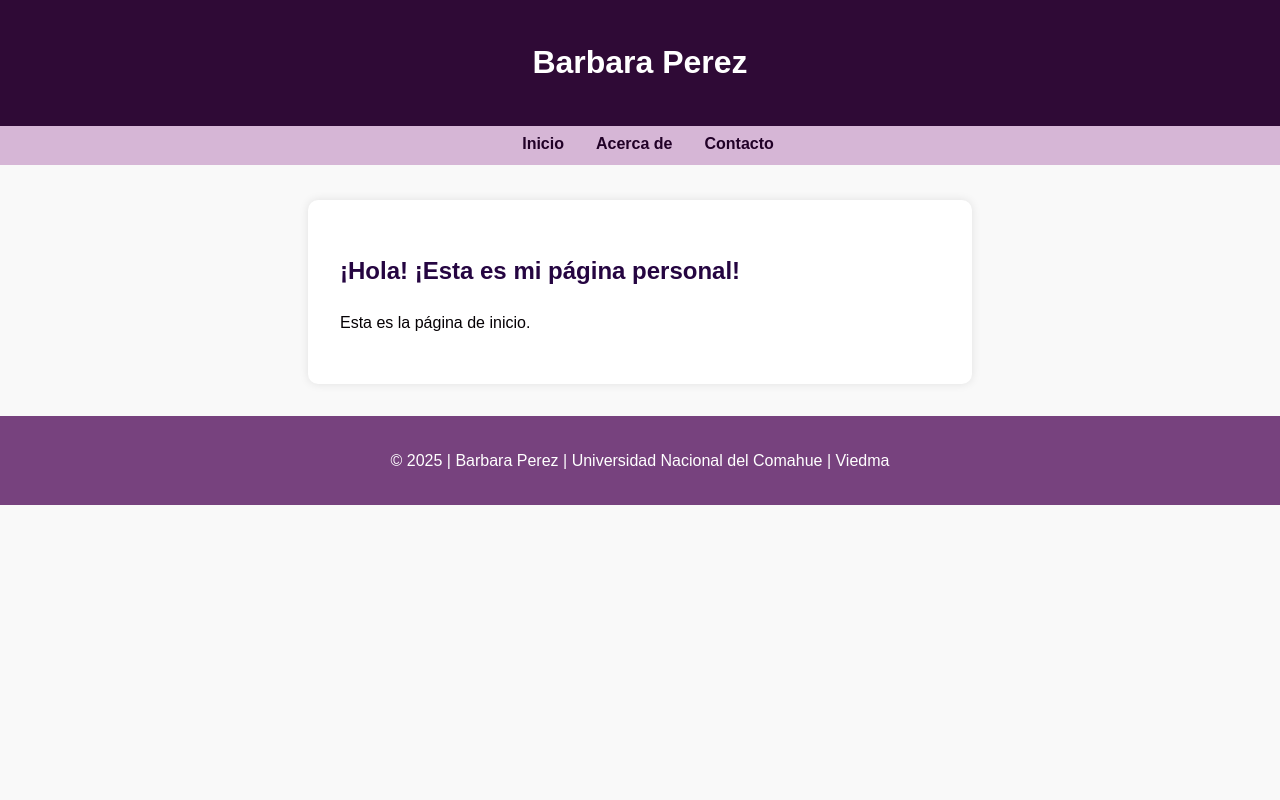
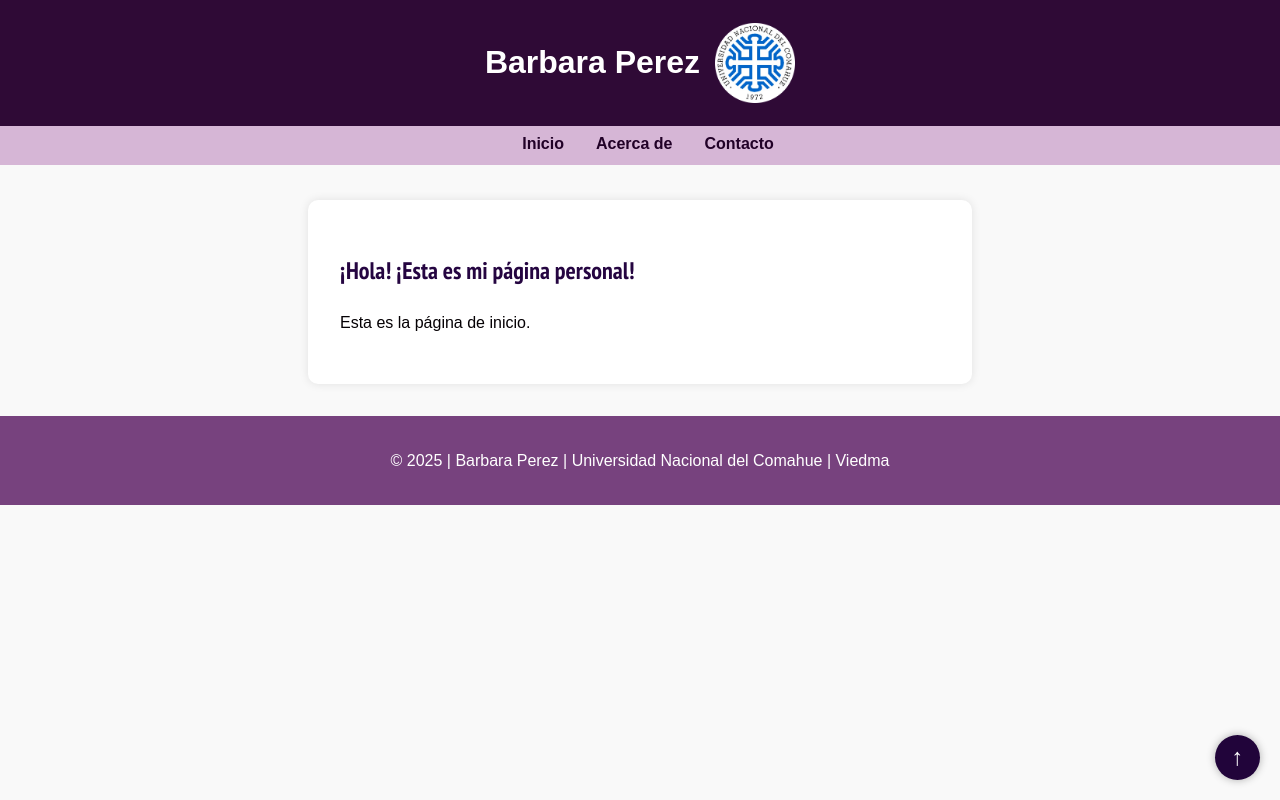
Before and after one commit to barbaraperez15/-barbaraperez15-TP3-.github.io, a plain HTML site: page index.html in a window 1280 px wide. Drawn offline with Linux system fonts and the light colour scheme.

Commit message:
Update index.html

```diff
--- a/index.html
+++ b/index.html
@@ -3,12 +3,18 @@
 <head>
     <meta charset="UTF-8">
     <meta name="viewport" content="width=device-width, initial-scale=1.0">
-    <title>Página de Inicio</title>
+    <title>Contacto</title>
     <link rel="stylesheet" href="styles.css">
+    <link rel="preconnect" href="https://fonts.googleapis.com">
+    <link rel="preconnect" href="https://fonts.gstatic.com" crossorigin>
+    <link href="https://fonts.googleapis.com/css2?family=PT+Sans+Narrow:wght@400;700&display=swap" rel="stylesheet">
 </head>
 <body>
     <header>
-        <h1>Barbara Perez</h1>
+        <div class="titulo-con-logo">
+            <h1>Barbara Perez</h1>
+            <img src="imagen_circular_recortada.png" alt="Logo CURZA" class="logo-curza">
+        </div>
     </header>
 
     <nav>
@@ -27,6 +33,7 @@
     <footer>
         <p>© 2025 | Barbara Perez | Universidad Nacional del Comahue | Viedma</p>
     </footer>
+
+    <a href="#" class="flecha-arriba" title="Volver arriba">↑</a>
 </body>
-
 </html>
```
